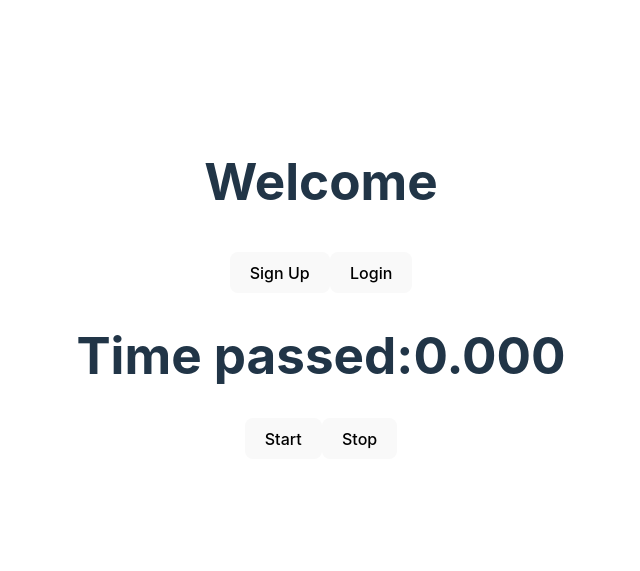
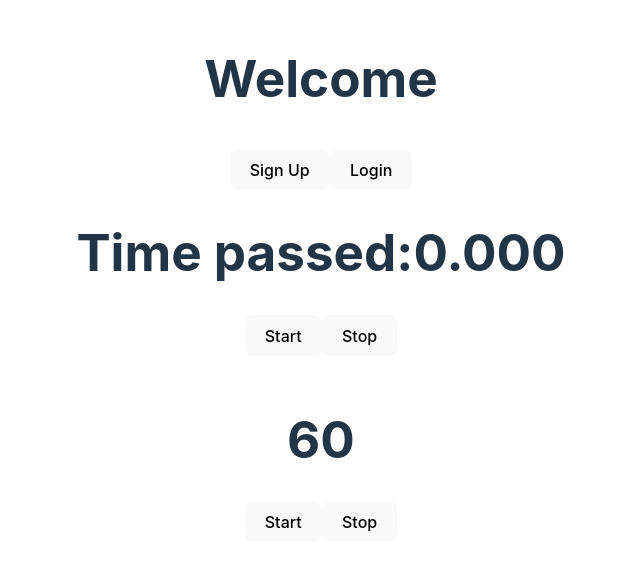
Before and after one commit to repsweet080303/react-training, a React (Vite) app in the folder storybookDemo/: page / in a window 1280 px wide. Shown: the part 115-686 px from the top of the page, without its empty margins (319-959 px from the left). Built offline with nearby package versions, Linux system fonts and the light colour scheme.

Commit message:
#20 more example useRef with StopRunTime component

```diff
--- a/storybookDemo/src/App.tsx
+++ b/storybookDemo/src/App.tsx
@@ -2,19 +2,18 @@ import React from 'react';
 import Form from './components/Form';
 import ThemeContext from './components/ThemeContext';
 import StopWatch from './components/StopWatch';
+import StopRunTime from './components/StopRunTime';
 
 import './App.css';
 
 function App() {
   return (
     <div className="App">
-      {/* <h1>Vite + React</h1>
-      <Count /> */}
       <ThemeContext.Provider value="dark">
-
         <Form />
       </ThemeContext.Provider>
       <StopWatch />
+      <StopRunTime />
     </div>
   );
 }
--- /dev/null
+++ b/storybookDemo/src/components/StopRunTime.tsx
@@ -0,0 +1,35 @@
+import React, { useState, useRef, useEffect } from 'react';
+
+function StopRunTime() {
+  const [count, setCount] = useState(60);
+  const timerIdRef = useRef<NodeJS.Timeout>();
+  const prevCount = useRef<number>();
+
+  useEffect(() => { prevCount.current = count; }, [count]);
+
+  const handleStart = () => {
+    timerIdRef.current = setInterval(() => {
+      setCount((prev) => prev - 1);
+    }, 1000);
+  };
+
+  const handleStop = () => {
+    clearInterval(timerIdRef.current);
+  };
+
+  console.log(count, prevCount.current);
+
+  return (
+    <div style={{ padding: '20px' }}>
+      <h1>{count}</h1>
+      <button type="button" onClick={handleStart}>
+        Start
+      </button>
+      <button type="button" onClick={handleStop}>
+        Stop
+      </button>
+    </div>
+  );
+}
+
+export default StopRunTime;
```
